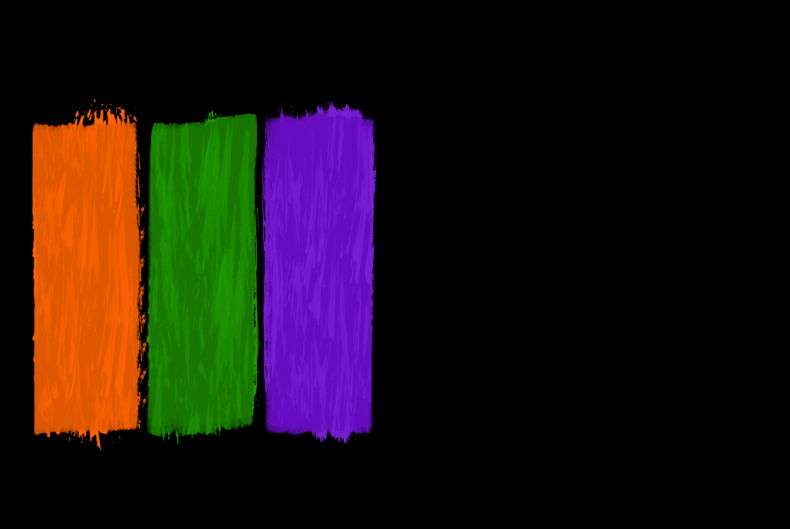
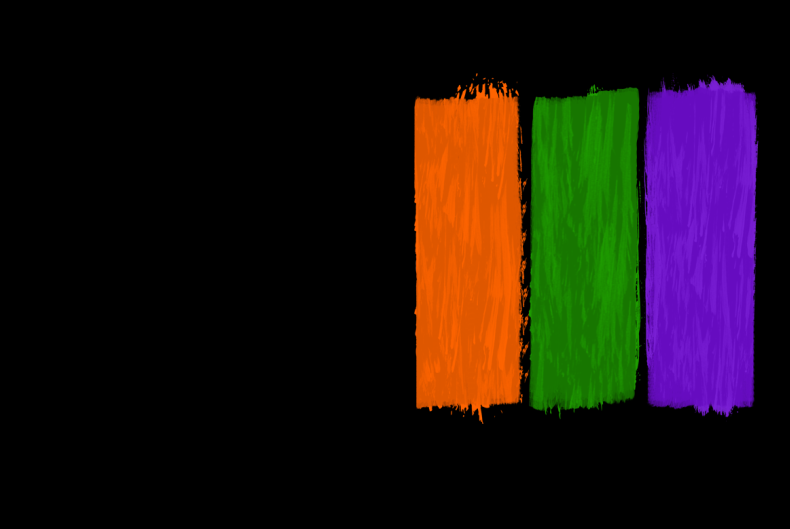
Before and after one commit to RiskyWhiskey/RiskyWhiskey, a plain HTML site: page index.html in a window 1280 px wide. Shown: the whole page, without its empty margins (54-844 px from the left). Drawn offline with Linux system fonts and the light colour scheme.

Commit message:
Just a holding page for now

```diff
--- a/index.html
+++ b/index.html
@@ -1,4 +1,4 @@
-<<!DOCTYPE html>
+<!DOCTYPE html>
 <html lang="en" dir="ltr">
     <head>
         <meta charset="utf-8">
@@ -7,18 +7,28 @@
         body
         {
             background: #000000;
-            margin: none;
-            padding: none;
-            width: 100%;
+            font-family: "Lato", "Gill Sans MT", "Gill Sans", "Helvetica", "Arial", sans-serif;
+            font-size: 14px;
+            font-style: normal;
+            line-height: normal;
+            font-weight: normal;
+            font-variant: normal;
+            text-transform: none;
+            color: #ffffff;
+            text-decoration: none;
+            text-align: center;
+            margin: 0px;
+            padding: 0px;
         }
         img
         {
             display: block;
-            margin: none auto none auto;
+            margin: 0 auto 0 auto;
+            padding: 0;
         }
         </style>
     </head>
     <body>
-        <img src="assets/riskywhiskey_logo.png">
+        <img src="assets/riskywhiskey_logo.png" alt="logo">
     </body>
 </html>
```
